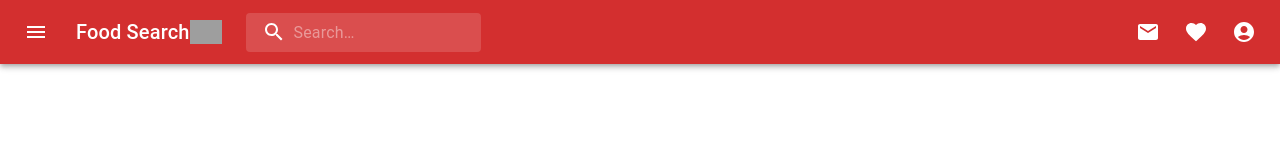
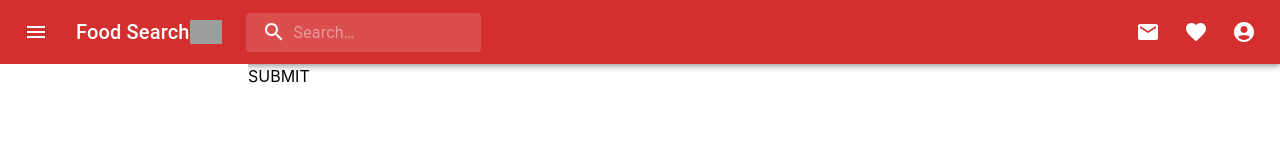
Before and after one commit to Renatatims/menu-items-search, a React (Create React App) app in the folder client/: page / in a window 1280 px wide. Shown: the top 160 px of the page. Built offline with nearby package versions, Linux system fonts and the light colour scheme; grey boxes are pictures that could not be loaded.

Commit message:
Home page created + useState Hooks and basic search form and response

```diff
--- /dev/null
+++ b/client/src/pages/Home.js
@@ -0,0 +1,38 @@
+import React, { useState } from "react";
+
+const SearchFood = () => {
+  // create state for holding returned Spoonacular api data
+  const [searchedFoods, setSearchedFoods] = useState([]);
+  // create state for holding our search field data
+  const [searchInput, setSearchInput] = useState("");
+
+  // create method to search for food and set state on form submit -
+  // Include API call
+  const handleFormSubmit = async (event) => {
+    event.preventDefault();
+    //{searchInput} in the API call
+    setSearchedFoods();
+    setSearchInput("");
+
+  };
+
+  return (
+    <>
+      <form onSubmit={handleFormSubmit}>
+        <input onChange={(e) => setSearchInput(e.target.value)}></input>
+        <button type="submit">SUBMIT</button>
+      </form>
+      <div>
+        {searchedFoods.map((food) => {
+          return (
+            <div key={food.foodId}>
+              <p>{food.title}</p>
+              <p>{food.description}</p>
+            </div>
+          );
+        })}
+      </div>
+    </>
+  );
+};
+export default SearchFood;
```
Also changed, not shown: client/src/App.js (+6 -4 lines).
